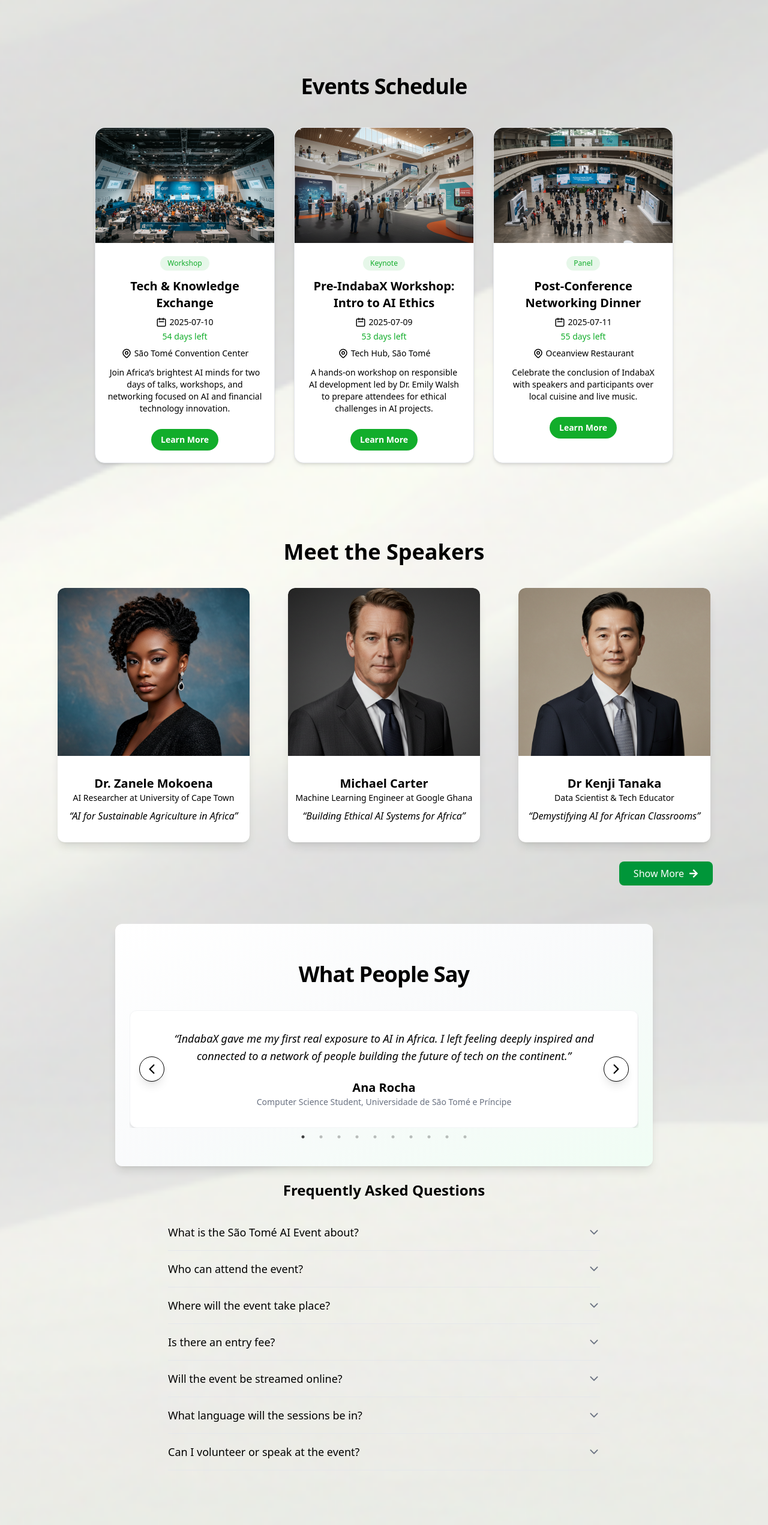
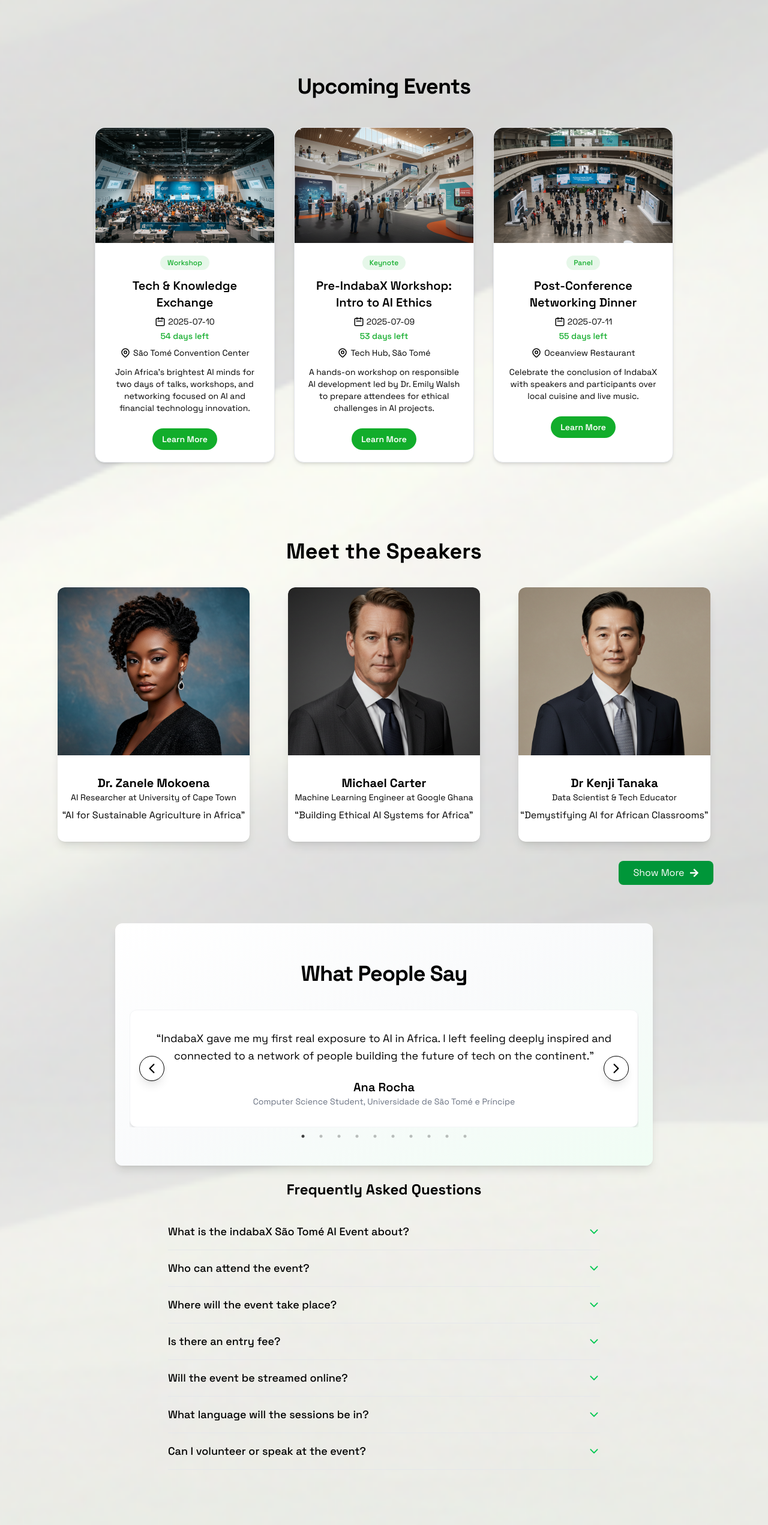
Before and after one commit to MOSOBELULU/indabaX, a React (Vite) app: page / in a window 1280 px wide. Shown: the part 2400-4942 px from the top of the page at 60% size. Built offline with nearby package versions, Linux system fonts and the light colour scheme.

Commit message:
wip- changed font

```diff
--- a/index.html
+++ b/index.html
@@ -5,7 +5,8 @@
     <link rel="icon" type="image/svg+xml" href="images/indabaX_logo.png" />
     <meta name="viewport" content="width=device-width, initial-scale=1.0" />
     <title>indabaX Sao Tome</title>
-    <link href="https://fonts.googleapis.com/css2?family=Orbitron:wght@700&display=swap" rel="stylesheet">
+    <link href="https://fonts.googleapis.com/css2?family=Space+Grotesk:wght@400;500;600;700&display=swap" rel="stylesheet">
+
   </head>
   <body>
     <div id="root"></div>
--- a/src/components/Events.jsx
+++ b/src/components/Events.jsx
@@ -20,7 +20,7 @@ export default function Events() {
     <div className="py-16 px-6 ">
       <div className="max-w-6xl mx-auto">
         <h2 className="text-center mb-12 text-3xl md:text-4xl font-extrabold text-black tracking-tight">
-          Events Schedule
+          Upcoming Events
         </h2>
 
         <div className="flex flex-wrap gap-8 justify-center">
--- a/src/components/Faq.jsx
+++ b/src/components/Faq.jsx
@@ -28,16 +28,18 @@ export default function Faqs() {
       {openIndex === index ? (
         <IoIosArrowUp className="text-green-600" size={20} />
       ) : (
-              <IoIosArrowDown className="text-gray-500" size={20} />
+        <IoIosArrowDown className="text-green-500" size={20} />
       )}
+    </div>
+
     {openIndex === index && (
       <p className="mt-3 text-gray-700 transition-all duration-200">
         {item.answer}
       </p>
     )}
   </div>
-        </div>
 ))}
+
     </div>
   );
 }
--- a/src/data/DummyData.jsx
+++ b/src/data/DummyData.jsx
@@ -238,7 +238,7 @@ export const testimonials = [
 
 export const faqs = [
   {
-    question: "What is the São Tomé AI Event about?",
+    question: "What is the indabaX São Tomé AI Event about?",
     answer:
       "It's a community-driven event focused on exploring how artificial intelligence can empower African innovation. Expect talks, panels, workshops, and networking with developers, researchers, entrepreneurs, and enthusiasts.",
   },
--- a/src/index.css
+++ b/src/index.css
@@ -1,11 +1,11 @@
 @import "tailwindcss";
 :root {
+  background-image: url("/images/backgroundImg.jpg");
+  background-repeat: no-repeat;
+  background-size: cover;
+  background-position: center;
 
- background-image: url('/images/backgroundImg.jpg');
-background-repeat: no-repeat;
-background-size: cover;
-background-position: center;
-
+  font-family: "Space Grotesk", sans-serif;
   font-weight: 400;
   line-height: 1.5;
   font-synthesis: none;
```
Lines whose indentation alone changed are shown as unchanged.
